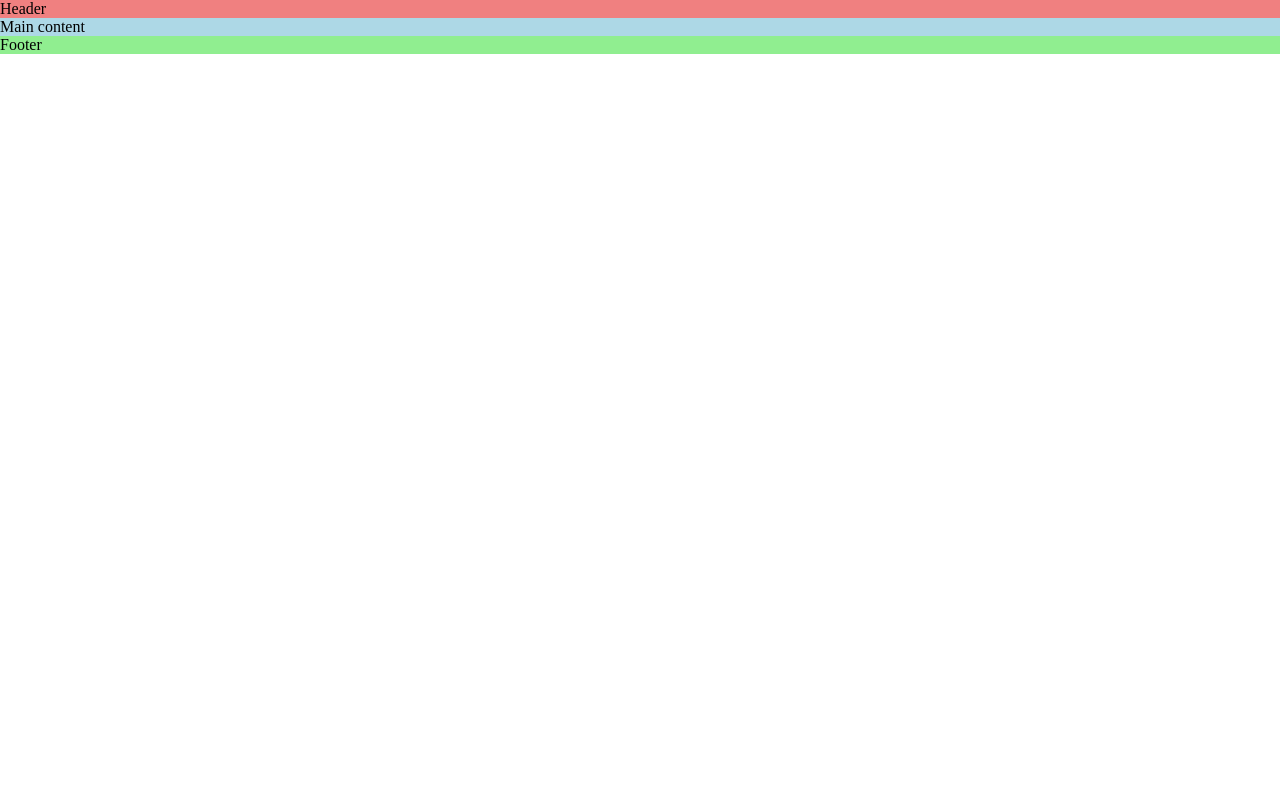
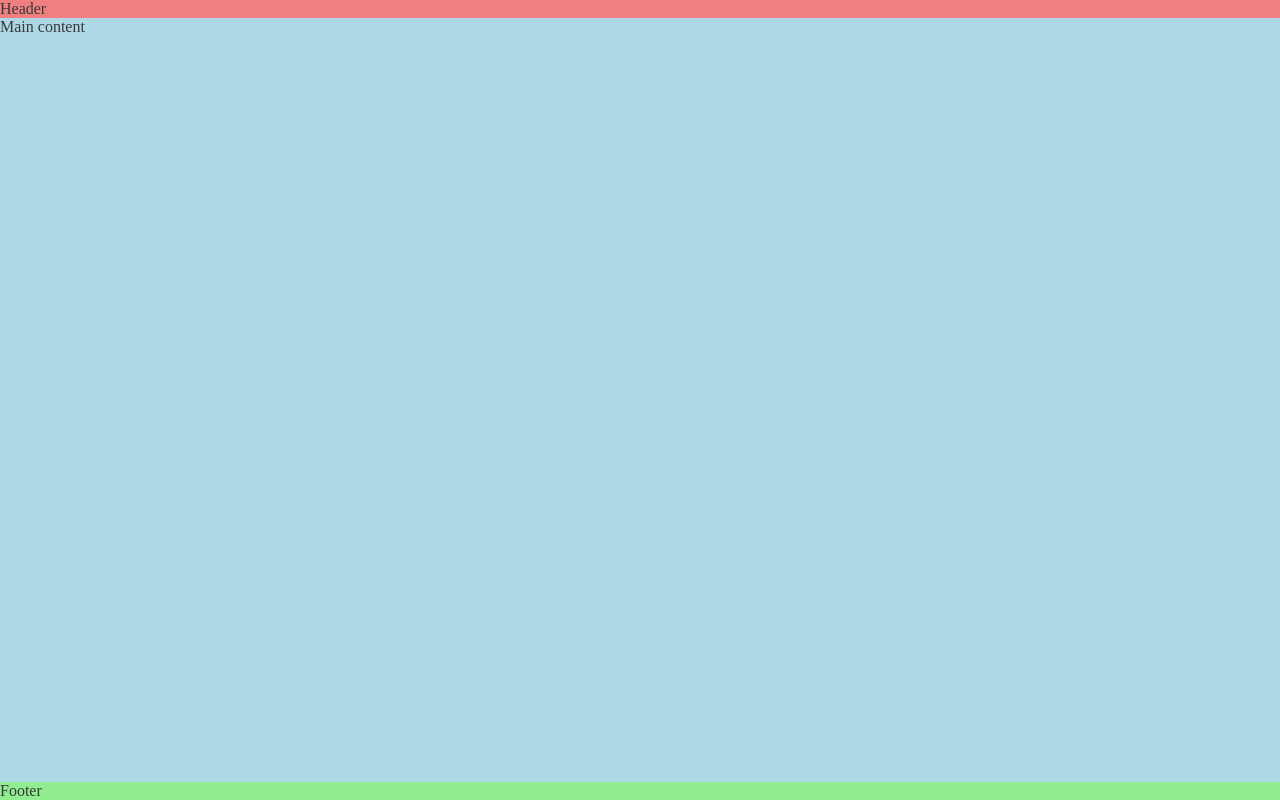
Before and after one commit to tayoai/milestone-project-one, a plain HTML site: page index.html in a window 1280 px wide. Drawn offline with Linux system fonts and the light colour scheme.

Commit message:
Push footer down using flex styles

```diff
--- a/assets/css/style.css
+++ b/assets/css/style.css
@@ -5,6 +5,14 @@
     box-sizing: border-box;
 }
 
+/* Body */
+body {
+    min-height: 100vh;
+    display: flex;
+    flex-direction: column;
+    /* Generic project styles */
+    color: #3a3a3a;
+}
 
 
 
@@ -17,6 +25,8 @@ header {
 /* Main content */
 main {
     background-color: lightblue;
+    /* Make main element take up any surplus space to push footer to the bottom */
+    flex: 1 0 auto;
 }
 
 /* Footer */
```
